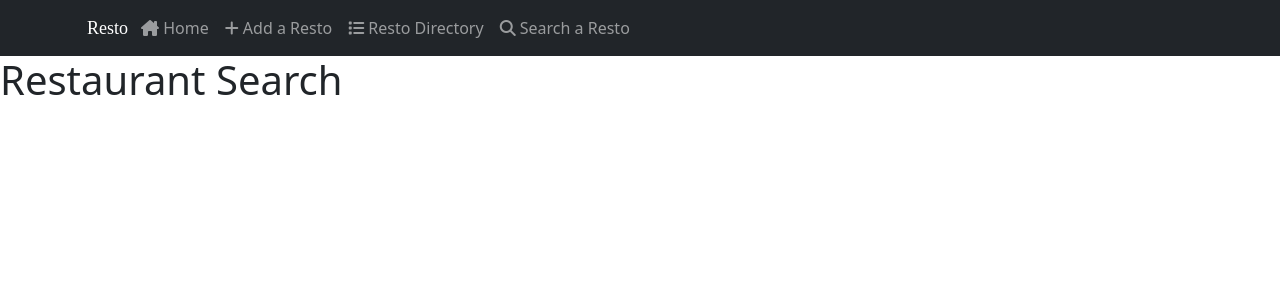
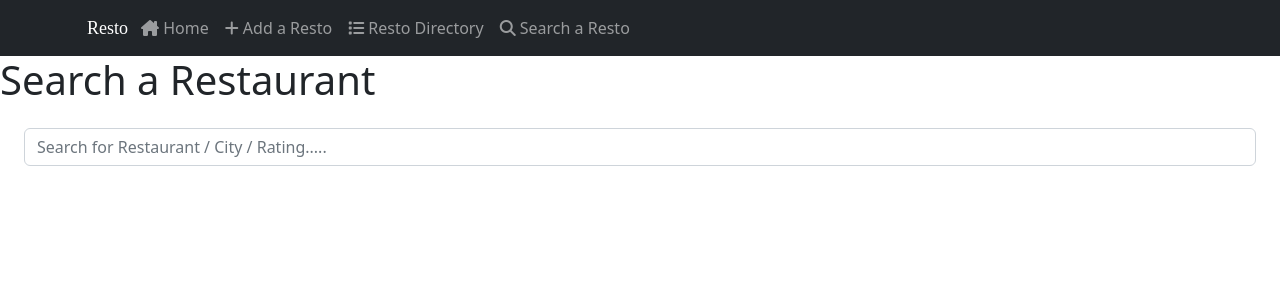
Before and after one commit to damodhar786/resto, a React (Create React App) app in the folder restaurant-app/: page /search in a window 1280 px wide. Shown: the top 300 px of the page. Built offline with nearby package versions, Linux system fonts and the light colour scheme.

Commit message:
#9 search feature has been implemented

```diff
--- a/restaurant-app/src/components/RestaurantSearch.js
+++ b/restaurant-app/src/components/RestaurantSearch.js
@@ -1,10 +1,77 @@
 import React, { Component } from 'react';
+import { Form, Stack } from 'react-bootstrap';
 
 class RestaurantSearch extends Component {
+
+    constructor() {
+        super();
+        this.state = {
+            searchData: "",
+            noData: false
+        }
+    }
+
+    searchRestaurant(key) {
+        if (key) {
+            fetch('http://localhost:5000/restuarant?q=' + key).then((result) => {
+                result.json().then((response) => {
+                    console.log('Search Data: ', response);
+                    if (response.length > 0) {
+                        this.setState({
+                            searchData: response,
+                            noData: false
+                        });
+                    } else {
+                        this.setState({
+                            searchData: "",
+                            noData: true
+                        })
+                    }
+                })
+            })
+        } else {
+            this.setState({
+                searchData: "",
+                noData: false
+            })
+        }
+    }
+
     render() {
         return (
             <div>
-                <h1>Restaurant Search</h1>
+                <h1>Search a Restaurant</h1>
+
+                <Form>
+                    <Form.Group className="mb-3 m-4">
+                        <Form.Control type="text" placeholder="Search for Restaurant / City / Rating....."
+                            // value={this.state.name}
+                            onChange={(event) => { this.searchRestaurant(event.target.value) }}
+                        />
+                    </Form.Group>
+
+                    {/* <Button variant="primary" className='m-4'
+                        onClick={() => { this.searchRestaurant() }}>
+                        Search
+                    </Button> */}
+                </Form>
+
+                <div>
+                    {
+                        this.state.noData
+                            ? <div><h3>Sorry! No Data Has Found On Your Search</h3></div>
+                            : this.state.searchData
+                                ? <div>
+                                    {
+                                        this.state.searchData.map((item) =>
+                                            <Stack direction="horizontal" gap={3}>
+                                                <div className="bg-light border">{item.name}</div>
+                                            </Stack>
+                                        )}
+                                </div>
+                                : ""
+                    }
+                </div>
             </div>
         )
     }
```
Also changed, not shown: restaurant-app/src/App.css (line endings or trailing spaces).
